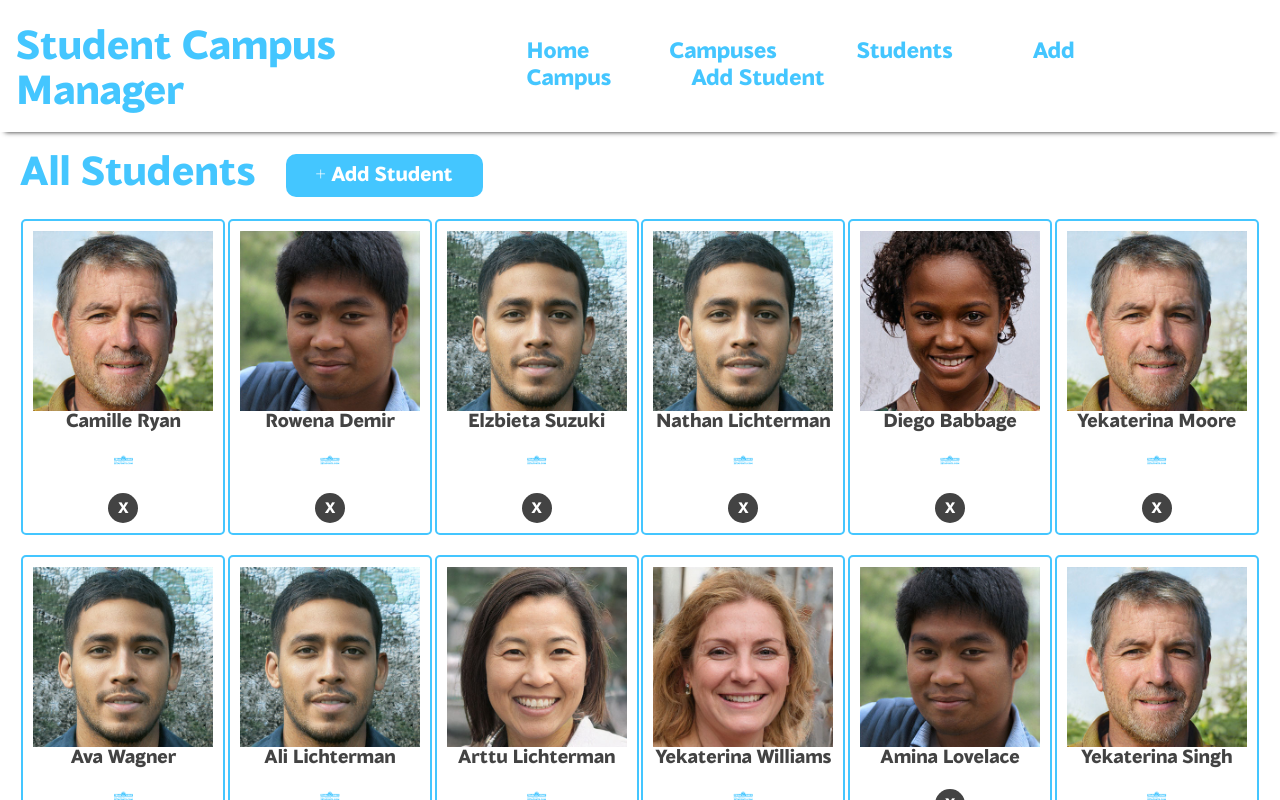
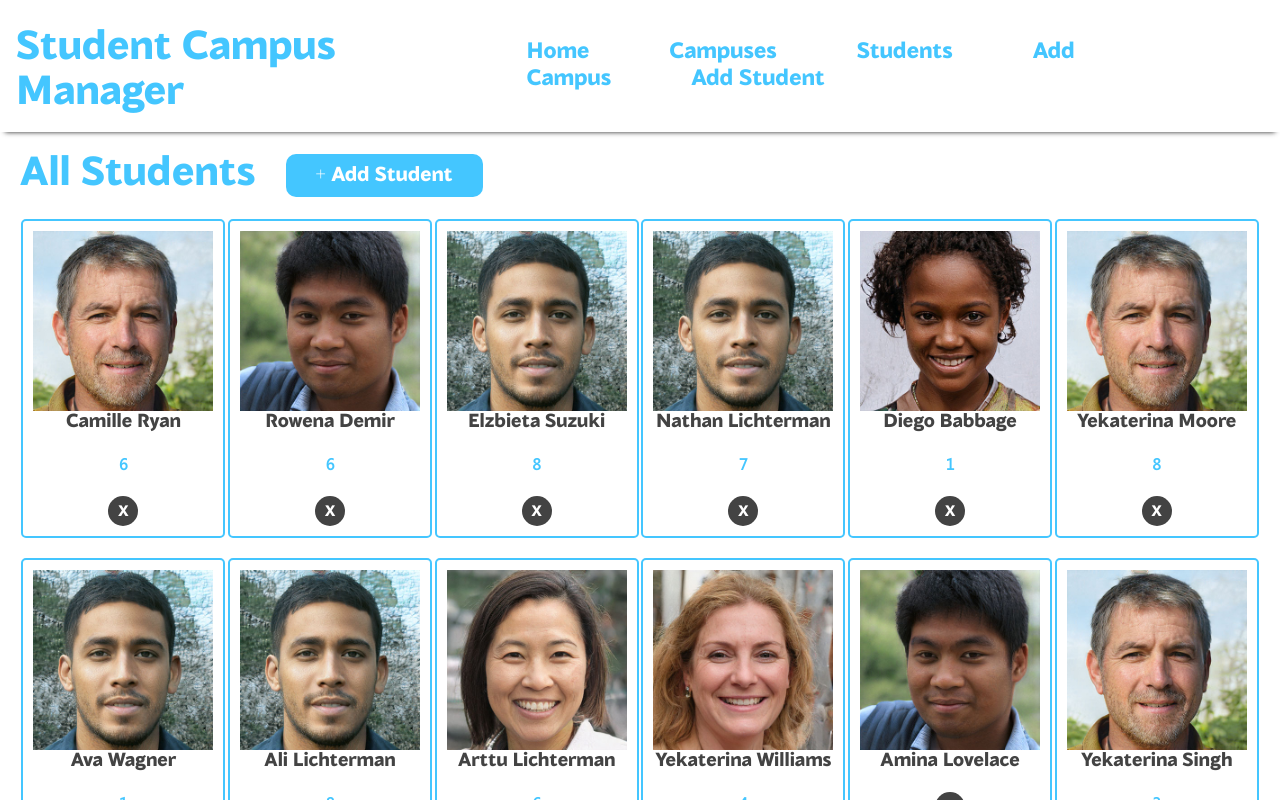
Before and after one commit to isabellab3/Student-Campus-Manager-Frontend, a React (Create React App) app: page /allstudents in a window 1280 px wide. Shown: the top 800 px of the page. Built offline with nearby package versions, Linux system fonts and the light colour scheme.

Commit message:
Fixed font in All Students because no number in trial font

```diff
--- a/src/components/views/StudentCard.css
+++ b/src/components/views/StudentCard.css
@@ -25,6 +25,7 @@
 }
 
 .student-card h4 {
+  font-family: segoe-ui;
   color: #44c6ff;
   text-align: center;
 }
```
